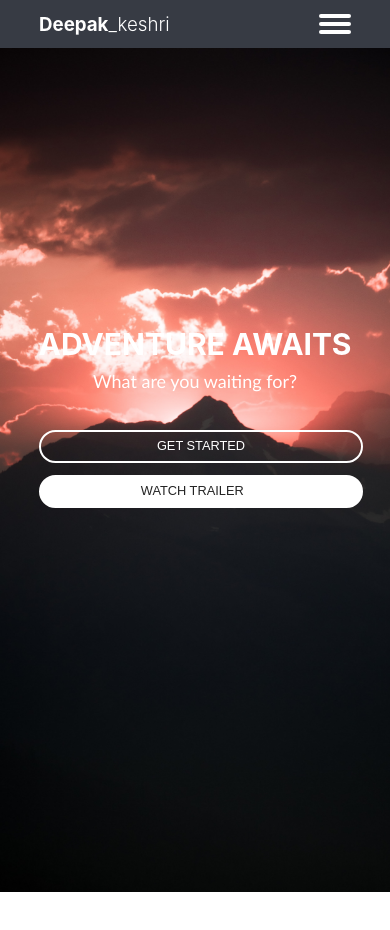
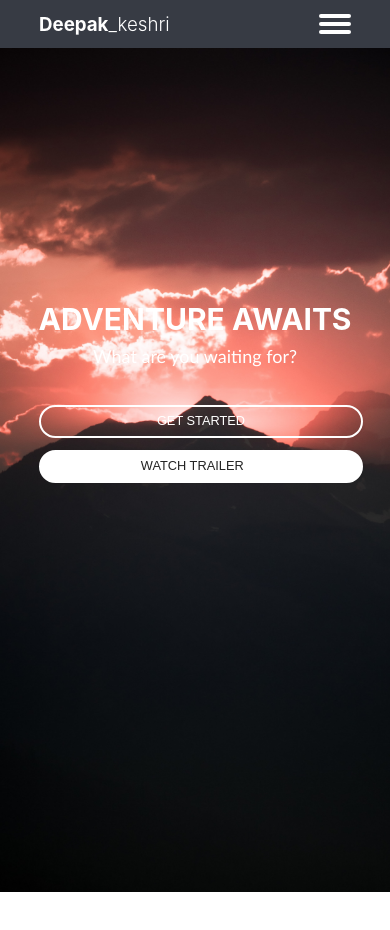
Before and after one commit to dkeshri/Portfolio, a React (Create React App) app: page / in a window 390 px wide. Shown: the top 930 px of the page. Built offline with nearby package versions, Linux system fonts and the light colour scheme; a web font is replaced by a local one.

Commit message:
deepak hjfhd

```diff
--- a/src/assets/css/Pages/Home/Banner.css
+++ b/src/assets/css/Pages/Home/Banner.css
@@ -79,7 +79,7 @@ video {
   @media screen and (max-width: 590px) {
     .banner-container > h1 {
       font-size: 30px;
-      margin-top: -100px;
+      margin-top: -150px;
       transition: all .3s ease-in-out;
     }
 
```
